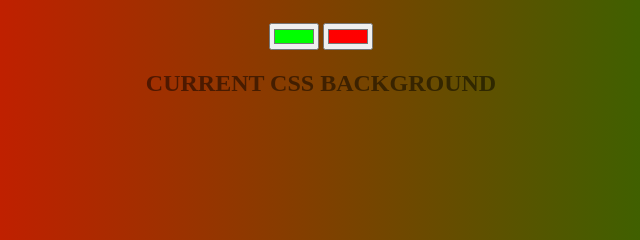
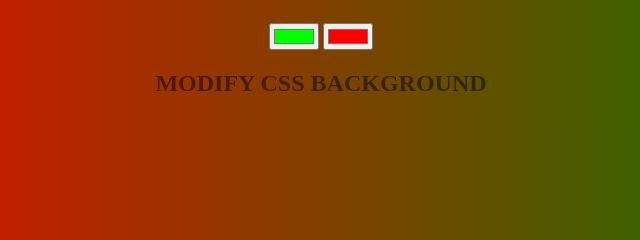
Before and after one commit to mirab62807/background-generator, a plain HTML site: page index.html in a window 1280 px wide. Shown: the part 182-422 px from the top of the page, 319-959 px from the left. Drawn offline with Linux system fonts and the light colour scheme.

Commit message:
changing Title

```diff
--- a/index.html
+++ b/index.html
@@ -9,7 +9,7 @@
     <h1>Background Generator</h1>
     <input class="color1" type="color" name="color1" value= #00ff00>
     <input class="color2" type="color" name="color2" value= #ff0000>
-    <h2>Current CSS Background</h2>
+    <h2> Modify CSS Background</h2>
     <h3></h3>
 <script src='script1.js'>
 
```
